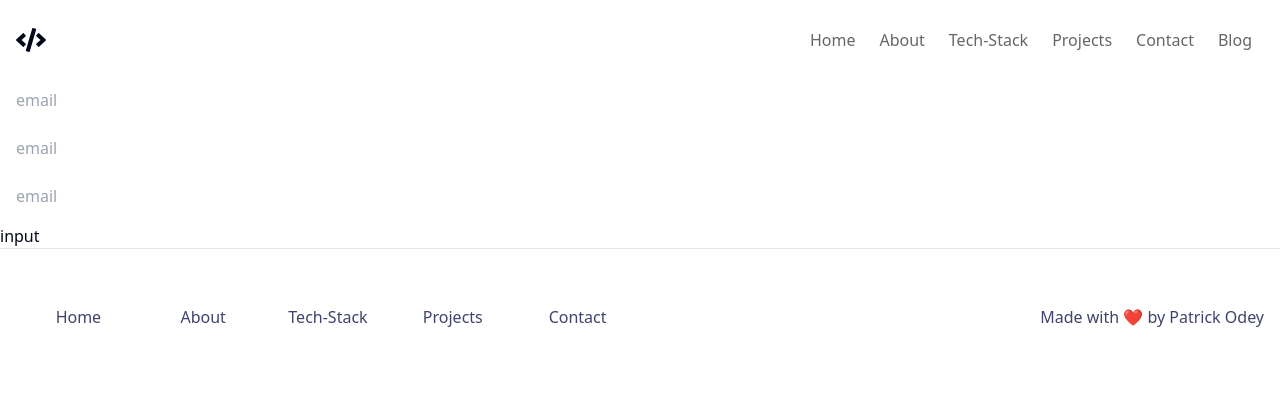
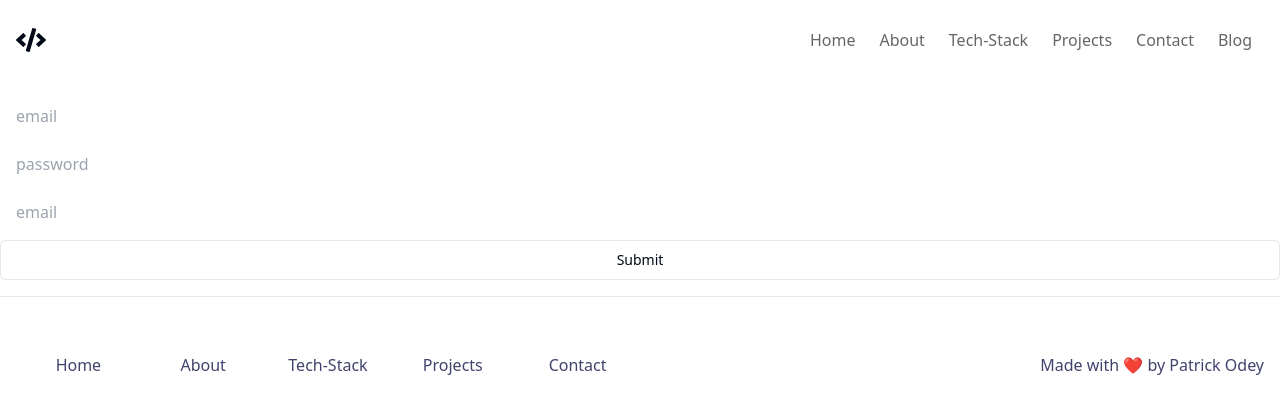
Before and after one commit to Patrickodey360coder/nebula, a Next.js app: page /blog in a window 1280 px wide. Shown: the top 414 px of the page. Built offline with nearby package versions, Linux system fonts and the light colour scheme.

Commit message:
form test

```diff
--- a/package.json
+++ b/package.json
@@ -19,6 +19,7 @@
     "next": "14.2.4",
     "react": "^18",
     "react-dom": "^18",
+    "react-hook-form": "^7.52.1",
     "react-icons": "^5.2.1",
     "react-lottie": "^1.2.4",
     "tailwind-merge": "^2.3.0",
--- a/src/app/blog/page.tsx
+++ b/src/app/blog/page.tsx
@@ -1,14 +1,25 @@
+"use client"
+import { Button } from '@/components/ui/button'
 import React from 'react'
+import { useForm } from 'react-hook-form'
 
-const page = () => {
+const Page = () => {
+  const {
+    register,
+    handleSubmit,
+    formState: { errors, isSubmitting },
+    reset,
+    getValues
+   } = useForm()
   return (
-    <form className='flex flex-col gap-y-2'>
+    <form className='flex flex-col gap-y-2 py-4'>
         <input type="email" placeholder='email' className='px-4 py-2 rounded' />
-        <input type="email" placeholder='email' className='px-4 py-2 rounded' />
-        <input type="email" placeholder='email' className='px-4 py-2 rounded' />
-        input
+        <input type="password" placeholder='password' className='px-4 py-2 rounded' />
+        <input type="password" placeholder='email' className='px-4 py-2 rounded' />
+
+        <Button variant={'outline'}>Submit</Button>
     </form>
   )
 }
 
-export default page
+export default Page
```
Also changed, not shown: 1 other file (tests, documents, lock files or other folders).
